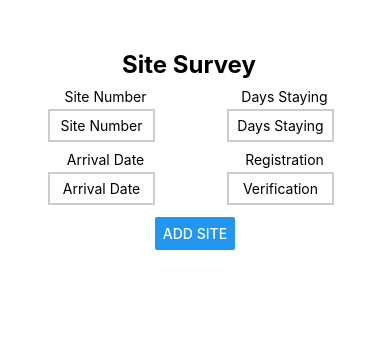
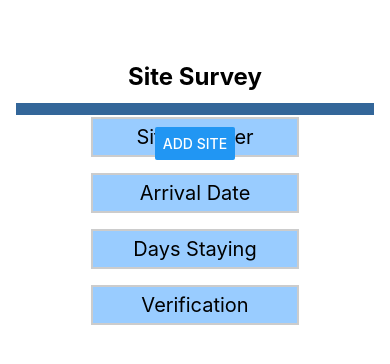
Before and after one commit to DaveBBL/campsight, a React Native app: screen / in a window 390 px wide. Shown: the top 364 px of the page. Built offline with nearby package versions, Linux system fonts and the light colour scheme.

Commit message:
Style SiteInput

```diff
--- a/components/SiteInput.js
+++ b/components/SiteInput.js
@@ -34,38 +34,30 @@ function SiteInput(props) {
     <>
       <Text style={styles.header}>Site Survey</Text>
       <View style={styles.inputContainer}>
-        <View style={styles.inputSubContainer}>
-          <Text style={styles.textLabel}>Site Number</Text>
         <TextInput
           style={styles.textInput}
           placeholder="Site Number"
           onChangeText={(newText) => setSiteNumber(newText)}
           value={siteNumber}
         />
-          <Text style={styles.textLabel}>Arrival Date</Text>
         <TextInput
           style={styles.textInput}
           placeholder="Arrival Date"
           onChangeText={(newText) => setArrivalDate(newText)}
           value={arrivalDate}
         />
-        </View>
-        <View style={styles.inputSubContainer}>
-          <Text style={styles.textLabel}>Days Staying</Text>
         <TextInput
           style={styles.textInput}
           placeholder="Days Staying"
           onChangeText={(newText) => setStayDays(newText)}
           value={stayDays}
         />
-          <Text style={styles.textLabel}>Registration</Text>
         <TextInput
           style={styles.textInput}
           placeholder="Verification"
           onChangeText={(newText) => setVerification(newText)}
           value={verification}
         />
-        </View>
       </View>
       <View style={styles.button}>
         <Button title="Add Site" onPress={addSiteHandler} />
@@ -81,19 +73,16 @@ const styles = StyleSheet.create({
     fontSize: 24,
     fontWeight: "bold",
     textAlign: "center",
-    marginRight: 12,
+    margin: 12,
   },
   inputContainer: {
-    flexDirection: "row",
+    flex: 0,
+    flexDirection: "column",
     justifyContent: "flex-start",
     alignItems: "center",
     marginBottom: 4,
-  },
-  inputSubContainer: {
-    flex: 1,
-    flexDirection: "column",
-    justifyContent: "flex-start",
-    alignItems: "center",
+    padding: 6,
+    backgroundColor: "#336699",
   },
   textLabel: {
     padding: 4,
@@ -103,12 +92,15 @@ const styles = StyleSheet.create({
     borderWidth: 2,
     borderColor: "#cccccc",
     width: "60%",
-    marginRight: 8,
+    margin: 8,
     padding: 6,
     textAlign: "center",
+    fontSize: 20,
+    backgroundColor: "#99CCFF",
   },
   button: {
     marginTop: 8,
+    marginBottom: 4,
     width: "100%",
     alignItems: "center",
   },
```
Lines whose indentation alone changed are shown as unchanged.
